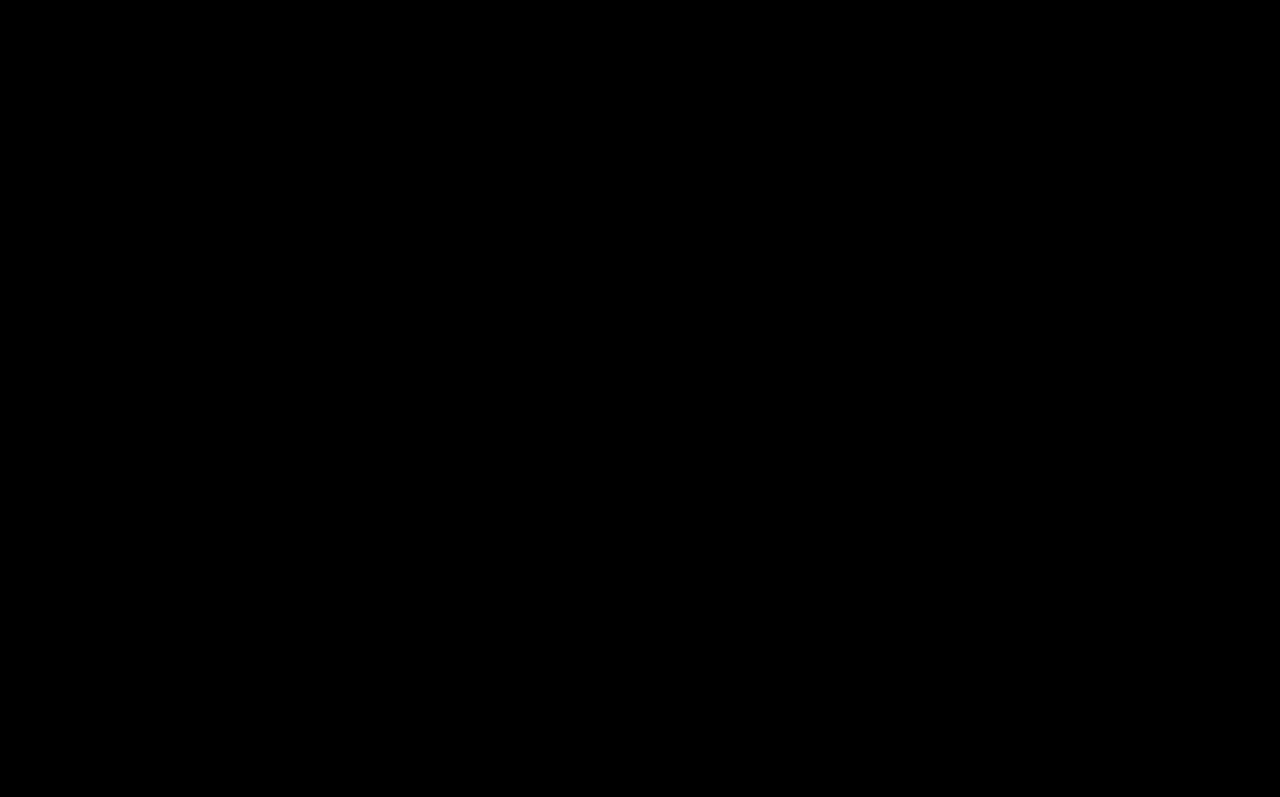
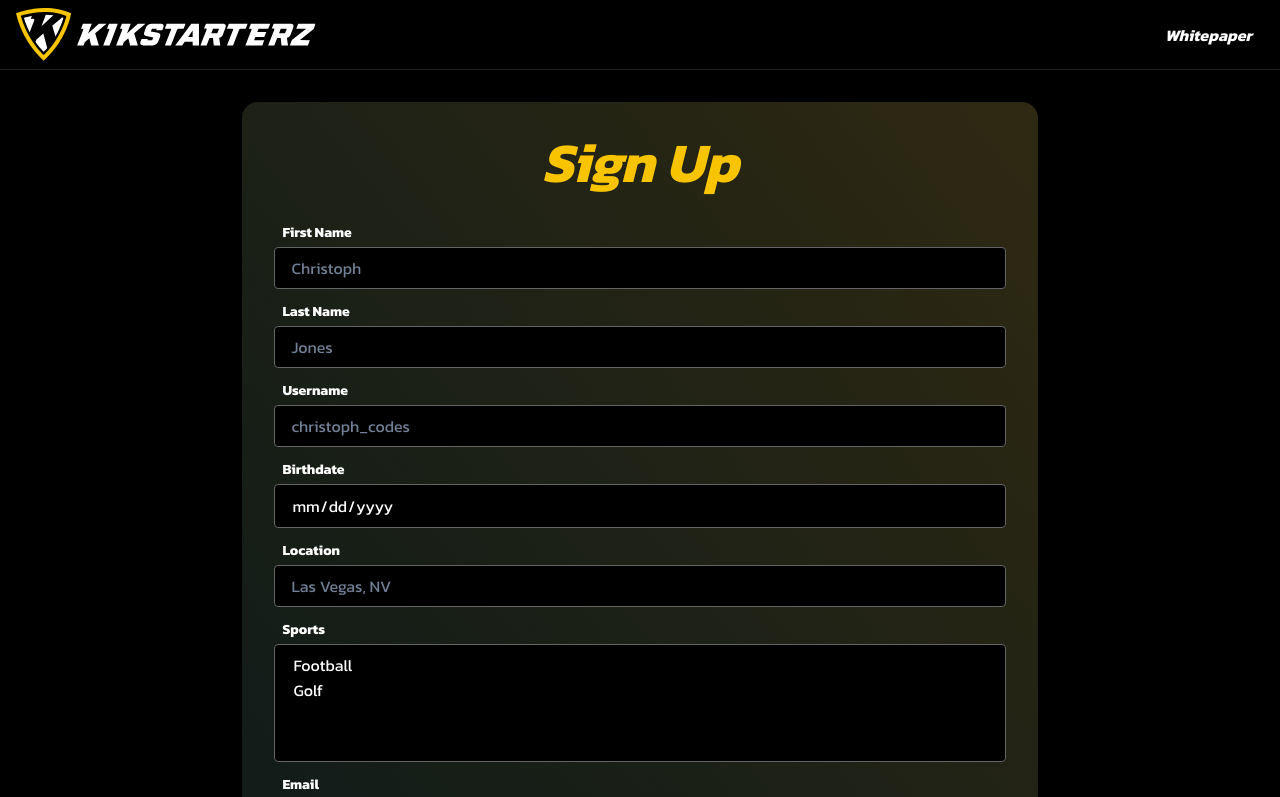
Before and after one commit to christoph-codes/kikstarterz, a Next.js app in the folder web/: page /signup in a window 1280 px wide. Shown: the top 797 px of the page. Built offline with nearby package versions, Linux system fonts and the light colour scheme; no server answers.

Commit message:
22: Create signup form and page. Partially solves #22. WIP

```diff
--- /dev/null
+++ b/web/pages/signup.tsx
@@ -0,0 +1,109 @@
+import Card from "@/components/Card";
+import Form from "@/components/Form";
+import Input from "@/components/Input";
+import Title from "@/components/Title";
+import PageTemplate from "@/templates/Page";
+import { Box } from "@chakra-ui/react";
+
+const Signup = () => {
+	const signup = () => {
+		console.log("Signing up the user");
+	};
+	return (
+		<PageTemplate
+			metaTitle="Sign Up » Kikstarterz"
+			metaDescription="Sign up today to showcase your talents and connect with other athletes. It's time to elevate your athletic career today!"
+			container
+			containerStyles={{
+				display: "flex",
+				justifyContent: "center",
+			}}
+		>
+			<Card
+				marginTop={8}
+				textAlign="center"
+				maxWidth={{ base: "100%", md: "70%" }}
+			>
+				<Title marginBottom={8}>Sign Up</Title>
+				<Form
+					formName="signup"
+					onSubmit={() => signup()}
+					submitButton={{ children: "Submit" }}
+					inputs={[
+						{
+							name: "fname",
+							label: "First Name",
+							placeholder: "Christoph",
+							required: true,
+						},
+						{
+							name: "lname",
+							label: "Last Name",
+							placeholder: "Jones",
+							required: true,
+						},
+						{
+							name: "username",
+							label: "Username",
+							placeholder: "christoph_codes",
+							required: true,
+						},
+						{
+							type: "date",
+							name: "birthday",
+							label: "Birthdate",
+							placeholder: "Jones",
+							required: true,
+						},
+						{
+							name: "location",
+							label: "Location",
+							placeholder: "Las Vegas, NV",
+							required: true,
+						},
+						{
+							type: "multifield",
+							name: "sports",
+							label: "Sports",
+							placeholder: "Please Choose",
+							required: true,
+							options: [
+								{
+									label: "Football",
+									value: "football",
+								},
+								{
+									label: "Golf",
+									value: "golf",
+								},
+							],
+						},
+						{
+							type: "email",
+							name: "email",
+							label: "Email",
+							placeholder: "chris@kikstarterz.com",
+							required: true,
+						},
+						{
+							type: "password",
+							name: "password",
+							label: "Password",
+							placeholder: "°°°°°°°°°°°°",
+							required: true,
+						},
+						{
+							type: "password",
+							name: "confirmPassword",
+							label: "Confirm Password",
+							placeholder: "°°°°°°°°°°°°",
+							required: true,
+						},
+					]}
+				/>
+			</Card>
+		</PageTemplate>
+	);
+};
+
+export default Signup;
```
